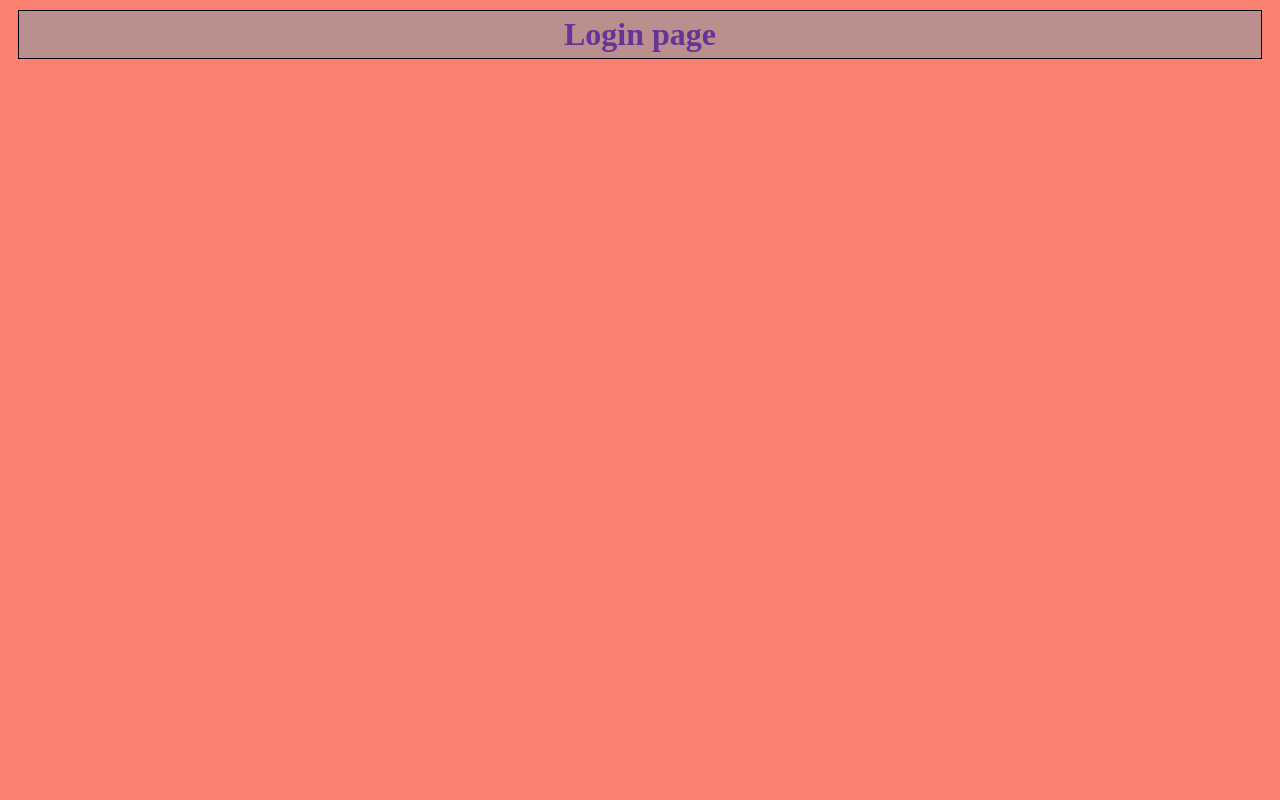
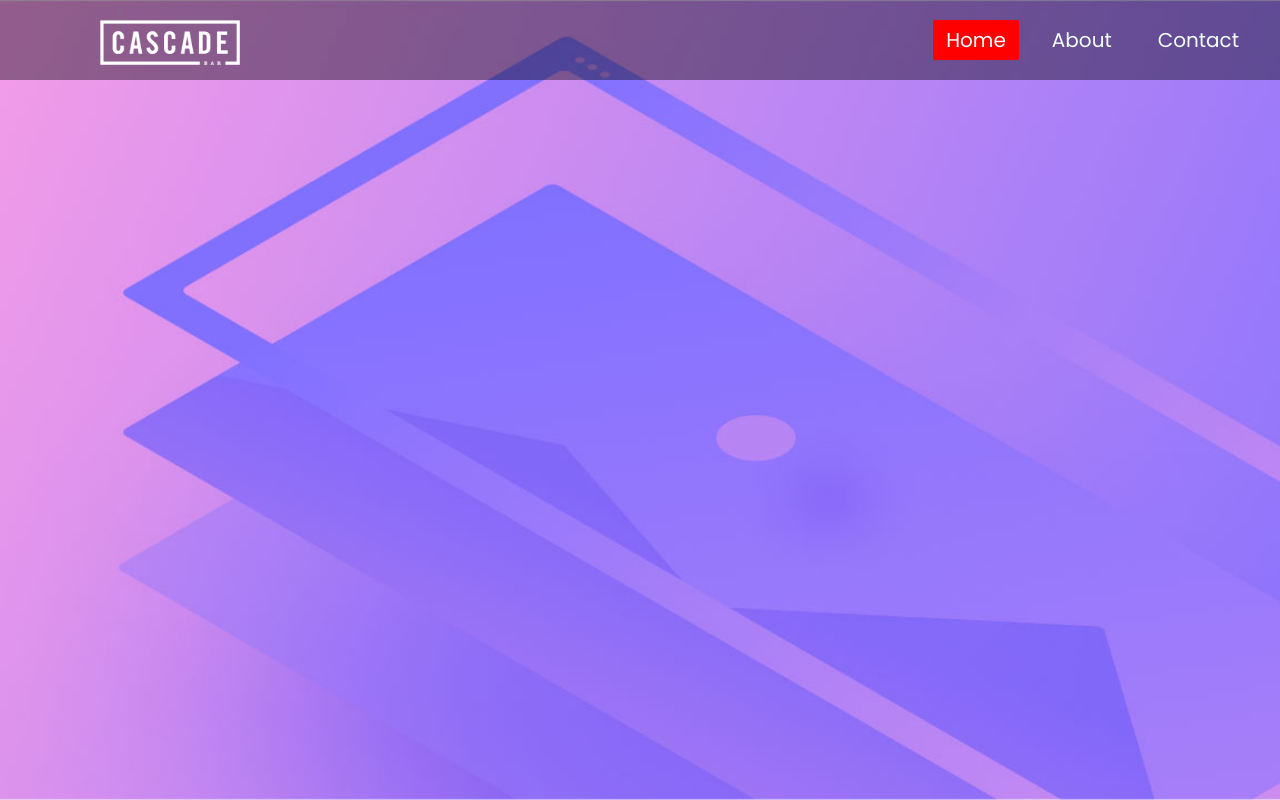
Before and after one commit to Prakrityrathore/Euphoria, a plain HTML site: page index.html in a window 1280 px wide. Drawn offline with Linux system fonts and the light colour scheme.

Commit message:
cascade webpage

```diff
--- a/index.html
+++ b/index.html
@@ -5,18 +5,19 @@
     <meta http-equiv="X-UA-Compatible" content="IE=edge">
     <meta name="viewport" content="width=device-width, initial-scale=1.0">
     <title>Document</title>
-<style>
-    h1 { color: rebeccapurple;
-    text-align: center;
-    border: 1px solid black;
-    padding: 5px;
-    margin: 10px;
-    background-color: rosybrown;}
-
-    body {background-color: salmon;}
-</style>
+    <link rel="stylesheet" href="style.css">
 </head>
 <body>
-    <h1>Login page</h1>
+    <div class="wrapper">
+        <nav class = "navbar">
+            <img class = "logo" src="logo.png">
+            <ul>
+                <li><a class="active" href="#">Home</a></li>
+                <li><a href="#">About</a></li>
+                <li><a href="#">Contact</a></li>
+            </ul>
+        </nav>
+
+    </div>
 </body>
 </html>
--- /dev/null
+++ b/style.css
@@ -0,0 +1,44 @@
+@import url('https://fonts.googleapis.com/css2?family=Poppins:wght@400;500&display=swap');
+*{
+    padding: 0%;
+    margin: 0%;
+}
+
+.wrapper{
+    background: url(background-img.jpg) no-repeat;
+    background-size: cover;
+    height: 100vh;
+}
+.navbar{
+    height: 80px;
+    width: 100%;
+    background: rgba(0,0,0,0.4);
+}
+.logo{
+    height: auto;
+    width: 140px;
+    padding: 20px 100px;
+}
+.navbar ul{
+    float: right;
+    padding-right: 20px;
+}
+.navbar ul li{
+    display: inline-block;
+    list-style: none;
+    margin: 0px 8px;
+    line-height: 80px;
+}
+.navbar ul li a{
+    text-decoration: none;
+    color:azure;
+    font-size: 20px;
+    padding: 6px 13px;
+    font-family: 'Poppins', sans-serif;
+    transition: 0.4s;
+}
+.navbar ul li a.active,
+.navbar ul li a:hover{
+    background: red;
+    border-radius: 2px;
+}
```
Also changed, not shown: background-img.jpg (added), logo.png (added).
